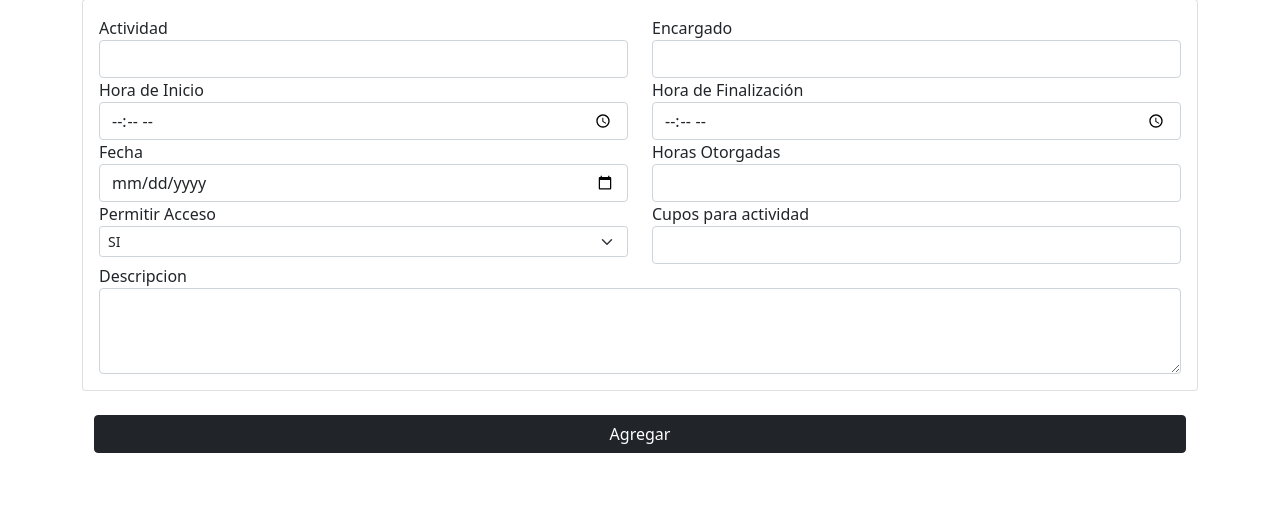
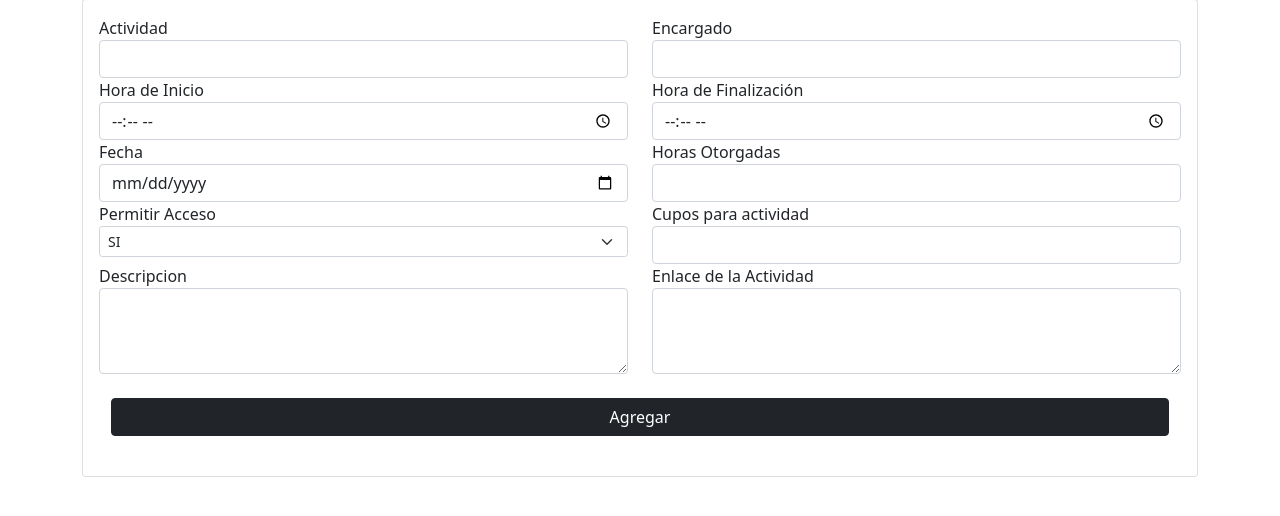
Before and after one commit to LeoBardales/FirstPythonApp, a Flask app: template src/templates/admin/create.html in a window 1280 px wide. Shown: the part 190-706 px from the top of the page. Run offline with Flask 2, Linux system fonts and the light colour scheme; the template is opened without the code that fills it, so the values that code supplies are empty; parts of the project's set-up code (start-up, migrations or seed data) failed here and were passed over; some libraries are stand-ins or nearby versions.

Commit message:
agregar opcion para enlace

```diff
--- a/src/app.py
+++ b/src/app.py
@@ -660,10 +660,11 @@ def registro():
             Acceso = request.form['Acceso']
             Cupos = request.form['Cupos']
             Descripcion = request.form['Descripcion']
+            Link = request.form['link']
 
 
             cur = mysql.connection.cursor()
-            cur.execute("INSERT INTO actividades (Actividad, Encargado, Hora_I, Hora_F,Fecha, Horas,Acceso,Cupos,Descripcion,Inscritos) VALUES (%s,%s,%s,%s,%s,%s,%s,%s,%s,0)", (Actividad1, Encargado, HoraI,HoraF,Fecha,Horas,Acceso,Cupos,Descripcion))
+            cur.execute("INSERT INTO actividades (Actividad, Encargado, Hora_I, Hora_F,Fecha, Horas,Acceso,Cupos,Descripcion,Inscritos,Link) VALUES (%s,%s,%s,%s,%s,%s,%s,%s,%s,0,%s)", (Actividad1, Encargado, HoraI,HoraF,Fecha,Horas,Acceso,Cupos,Descripcion,Link))
             mysql.connection.commit()
             cur1 = mysql.connection.cursor()
             cur1.execute('SELECT max(idActividades) as Max FROM actividades')
@@ -754,6 +755,7 @@ def actulizar_Registro():
             Cupos = request.form['Cupos']
             Acceso = request.form['Acceso']
             Descripcion = request.form['Descripcion']
+            Link = request.form['link']
             comp=1
 
             cur = mysql.connection.cursor(MySQLdb.cursors.DictCursor)
@@ -787,7 +789,7 @@ def actulizar_Registro():
 
 
             cur = mysql.connection.cursor()
-            cur.execute("UPDATE actividades SET Cupos=%s, Acceso=%s , Descripcion=%s,Actividad=%s,Encargado=%s,Fecha=%s,Hora_I=%s,Hora_F=%s,Horas=%s WHERE idActividades=%s", (Cupos,Acceso,Descripcion,Actividad1, Encargado,Fecha, HoraI,HoraF,Horas,Codigo))
+            cur.execute("UPDATE actividades SET Cupos=%s, Acceso=%s , Descripcion=%s,Actividad=%s,Encargado=%s,Fecha=%s,Hora_I=%s,Hora_F=%s,Horas=%s,Link=%s WHERE idActividades=%s", (Cupos,Acceso,Descripcion,Actividad1, Encargado,Fecha, HoraI,HoraF,Horas,Link,Codigo))
             mysql.connection.commit()
             cur = mysql.connection.cursor(MySQLdb.cursors.DictCursor)
             query = "SELECT * FROM view_registro WHERE idActividades='{}'".format(Codigo)
--- a/src/templates/admin/create.html
+++ b/src/templates/admin/create.html
@@ -120,10 +120,13 @@
                         </div>
                     </div>
                     <div class="form-group row">
-                        <div class="row-6 ">
+                        <div class="form-group col-6 ">
                             <label class="form-control-label" for="cuenta">Descripcion</label>
                             <textarea class="form-control" name="Descripcion" rows="3"></textarea>
                         </div>
+                        <div class="form-group col-6 ">
+                            <label class="form-control-label" for="cuenta">Enlace de la Actividad</label>
+                            <textarea class="form-control" name="link" rows="3"></textarea>
                         </div>
                     </div>
                     <div class="container p-4">
@@ -133,6 +136,8 @@
                             </button>
                         </div>
                     </div>
+        </div>
+
 
         </fieldset>
 
```
Also changed, not shown: src/templates/admin/actividad_edit.html (+13 -5 lines), src/templates/user/Estudiante_ActividadEdit.html (+11 -1 lines). Lines whose indentation alone changed are shown as unchanged.
